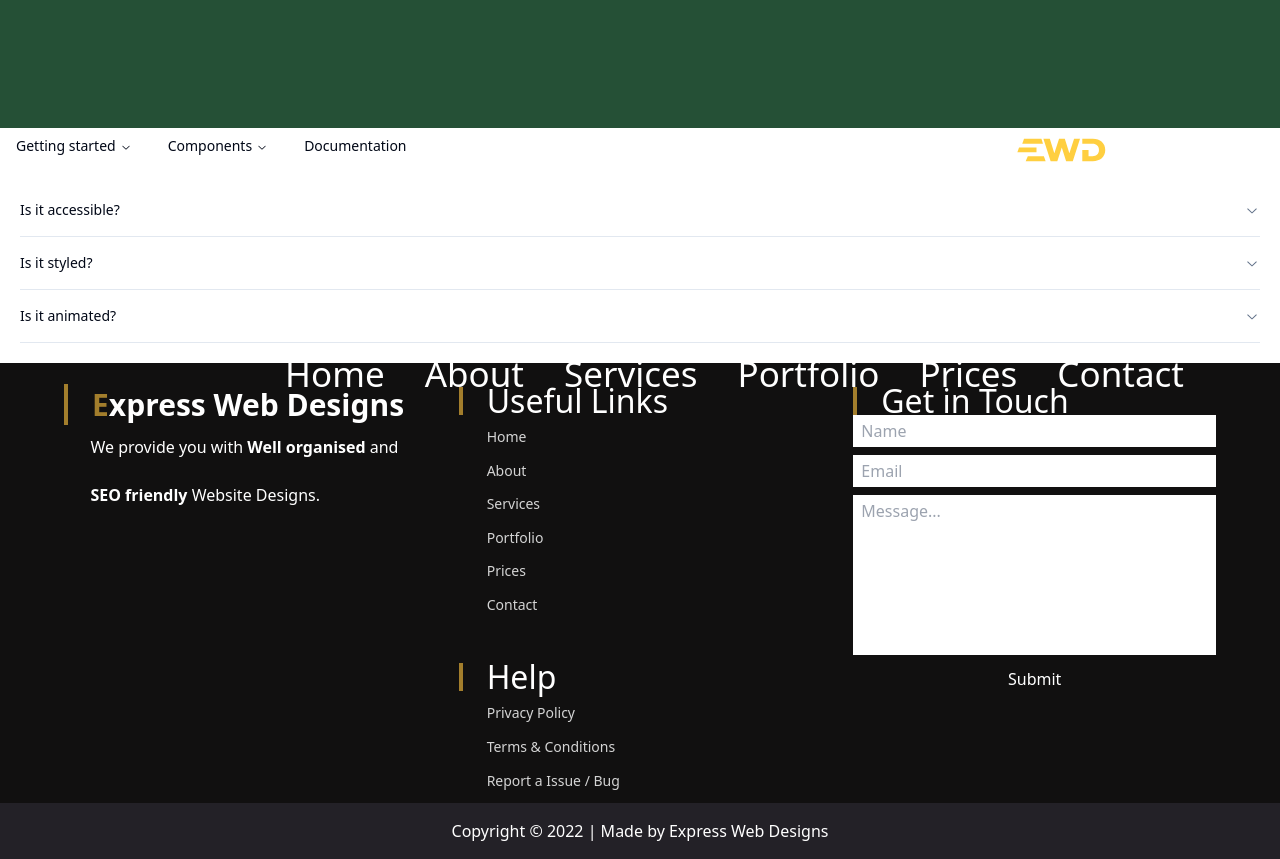
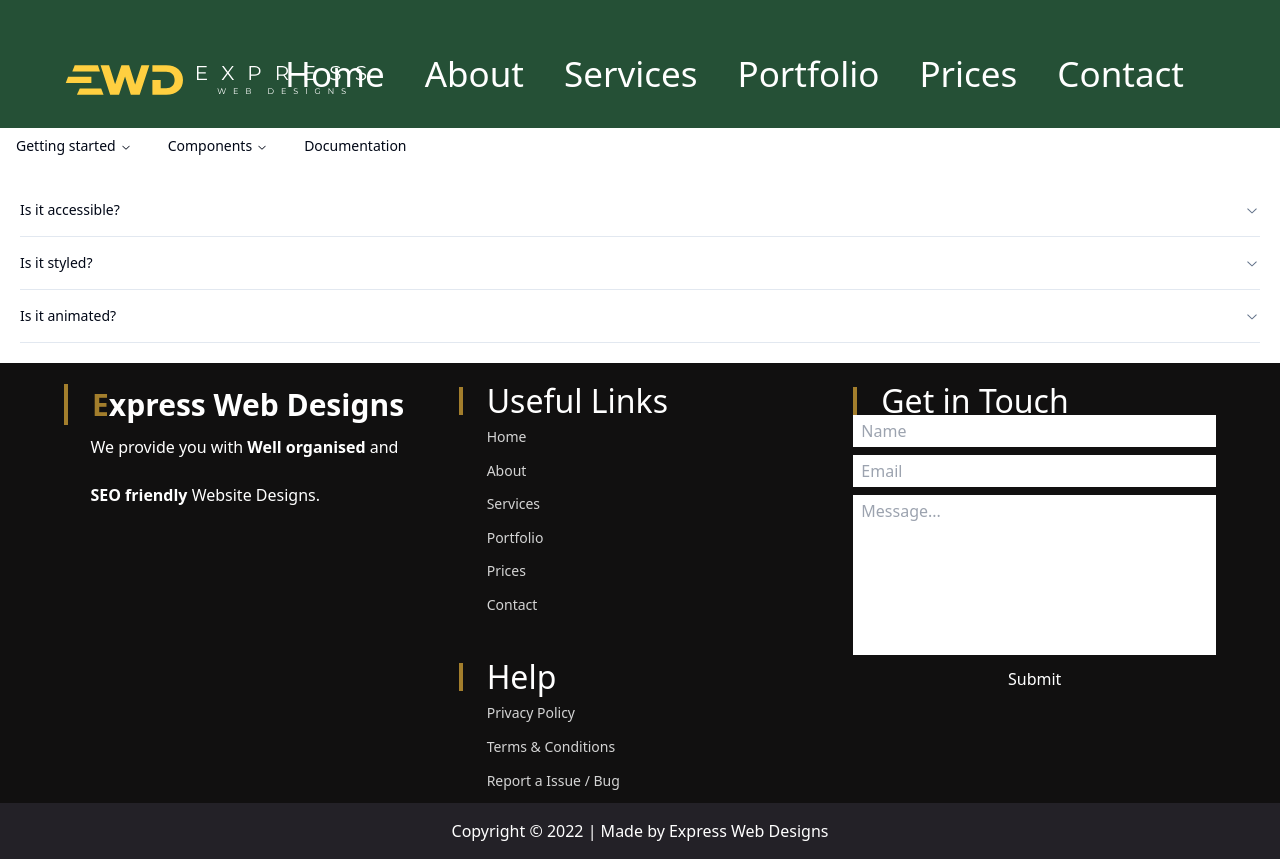
Before and after one commit to jdm1991/ExpressWD, a Next.js app: page / in a window 1280 px wide. Built offline with nearby package versions, Linux system fonts and the light colour scheme; grey boxes are pictures that could not be loaded.

Commit message:
Co-authored-by: Callumhayden99 <Callumhayden99@users.noreply.github.com>

```diff
--- a/components/header.tsx
+++ b/components/header.tsx
@@ -10,8 +10,8 @@ export default function Header() {
       <Image
             src="/Images/logo.svg"
             alt="Pic2"
-            width={300}
-            height={300}
+            width={0}
+            height={0}
             className="logo-image"
           />
         <div className="sub-container">
--- a/styles/header.css
+++ b/styles/header.css
@@ -23,6 +23,14 @@
     margin: 3rem 6rem 6rem 0rem;
 }
 
+.logo-image{
+    position: absolute;
+    top: -120px;
+    left: 16px;
+    height: 400px;
+    width: 400px;
+}
+
 
 .sub-container div:hover, a:hover {
     color: grey;
```
